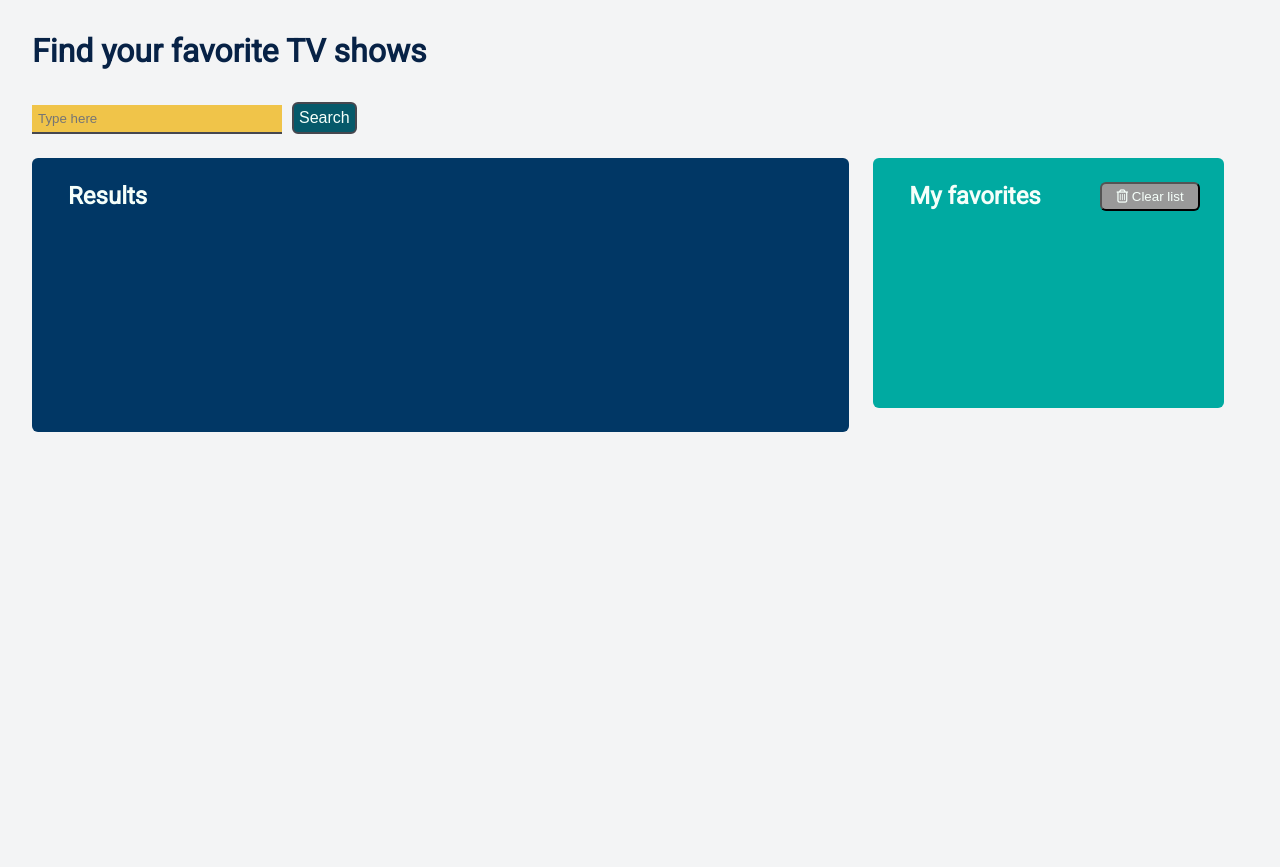
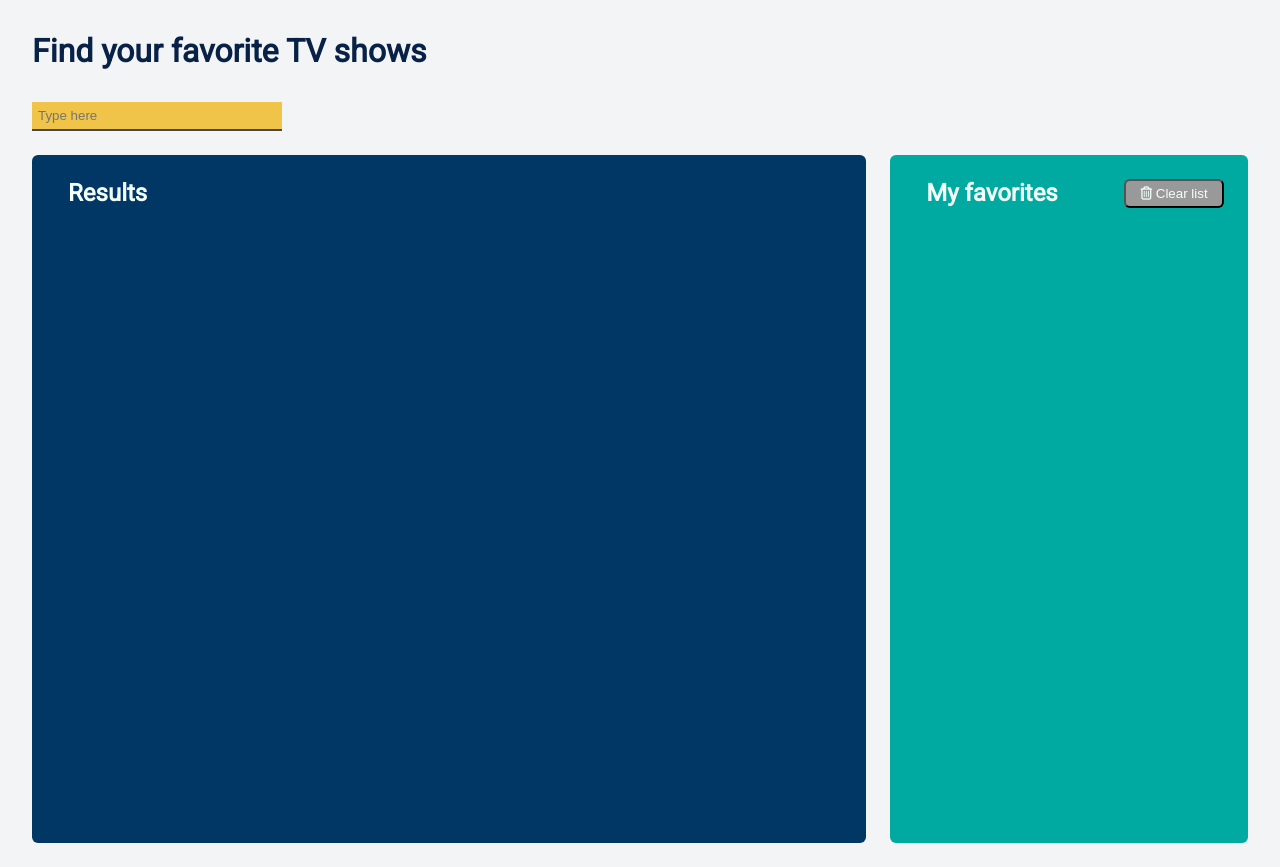
Before and after one commit to Celiamf/your-fav-tv-shows, a website: page src/html/index.html in a window 1280 px wide. Before the commit the page ends 800 px from the top, so only its background shows below. Drawn offline with nearby package versions, Linux system fonts and the light colour scheme; files that its build step writes are made by us from their sources.

Commit message:
Replace Search btn by keydown listener + Fix fav section height

```diff
--- a/src/html/index.html
+++ b/src/html/index.html
@@ -26,7 +26,6 @@
           class="textInput js-input"
           value=""
         />
-        <input type="button" value="Search" class="js-searchBtn button" />
       </form>
     </header>
     <main class="main">
--- a/src/js/01_main.js
+++ b/src/js/01_main.js
@@ -1,6 +1,5 @@
 "use strict";
 
-const btn = document.querySelector(".js-searchBtn");
 const rsltContainer = document.querySelector(".js-searchContainer");
 const favContainer = document.querySelector(".js-favContainer");
 const searchBox = document.querySelector(".js-input");
--- a/src/js/02_search.js
+++ b/src/js/02_search.js
@@ -1,4 +1,4 @@
-btn.addEventListener("click", handleSearch);
+searchBox.addEventListener("keyup", handleSearch);
 
 function handleSearch() {
   getDataFromAPI();
--- a/src/scss/components/_button.scss
+++ b/src/scss/components/_clearButton.scss
@@ -1,17 +1,3 @@
-.button {
-  background-color: $color-brand3;
-  color: $color-white;
-  border-radius: 6px;
-  border: solid 2px $color-aux2;
-  padding: 5px;
-  font-size: 16px;
-  &:hover {
-    cursor: pointer;
-    background-color: lighten($color-brand3, 5%);
-    transition: background-color ease 1s;
-  }
-}
-
 .clearButton {
   width: 100px;
   min-width: fit-content;
--- a/src/scss/layout/_03_wrapper-main.scss
+++ b/src/scss/layout/_03_wrapper-main.scss
@@ -1,3 +1,4 @@
 .main {
   display: flex;
+  min-height: 100%;
 }
--- a/src/scss/layout/_04_results-section.scss
+++ b/src/scss/layout/_04_results-section.scss
@@ -2,10 +2,10 @@
   background-color: $color-secondary;
   width: 70%;
   min-width: min-content;
-  min-height: 250px;
+  min-height: 100%;
   display: flex;
   flex-direction: column;
-  margin-top: 24px;
+  margin: 24px 0;
   padding: 12px;
   border-radius: 6px;
   // flex-wrap: wrap;
--- a/src/scss/layout/_05_fav-section.scss
+++ b/src/scss/layout/_05_fav-section.scss
@@ -1,9 +1,9 @@
 .favSection {
   background-color: $color-brand4;
   width: 30%;
-  min-height: 250px;
+  min-height: 100%;
   min-width: min-content;
-  margin: 24px;
+  margin: 24px 0 24px 24px;
   padding: 12px;
   border-radius: 6px;
   &__header {
--- a/src/scss/main.scss
+++ b/src/scss/main.scss
@@ -1,6 +1,6 @@
 @import "core/variables";
 @import "core/reset";
-@import "components/button";
+@import "components/clearButton";
 @import "layout/01_page";
 @import "layout/02_header";
 @import "layout/03_wrapper-main";
```
